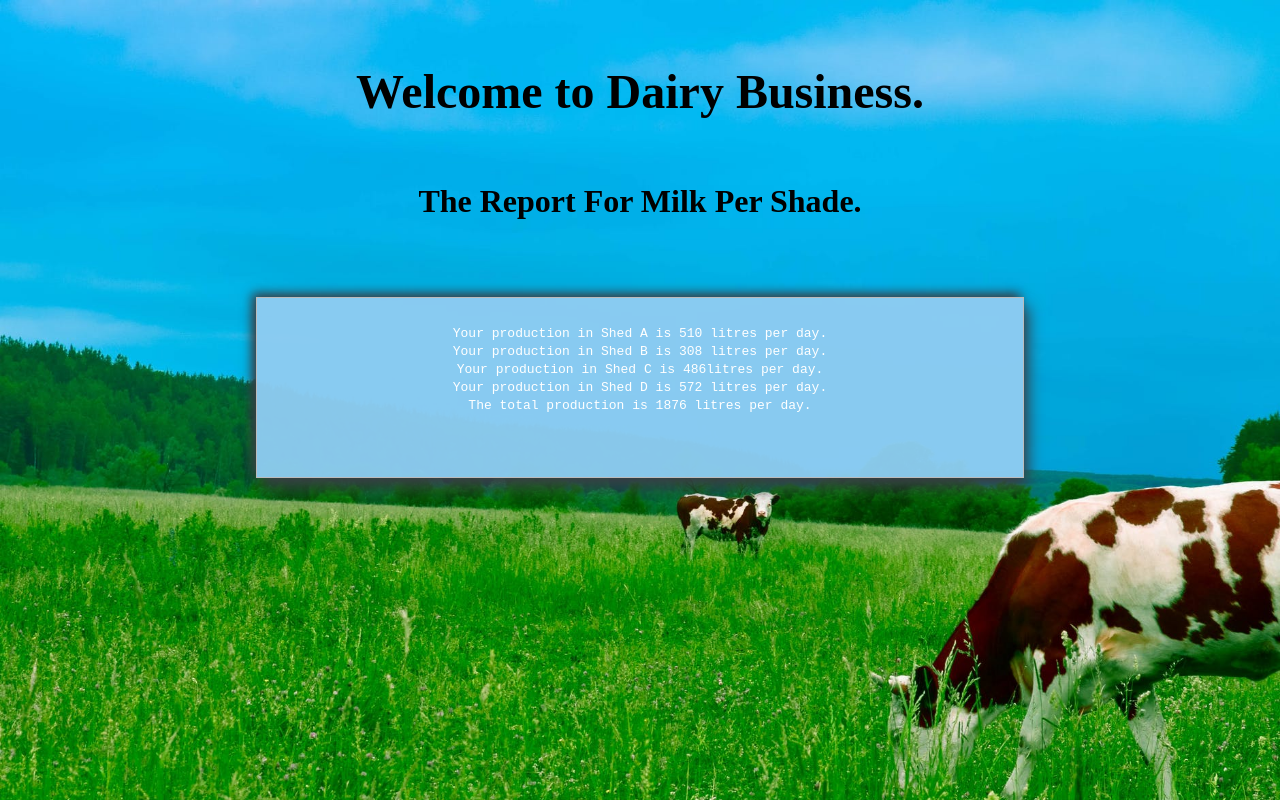
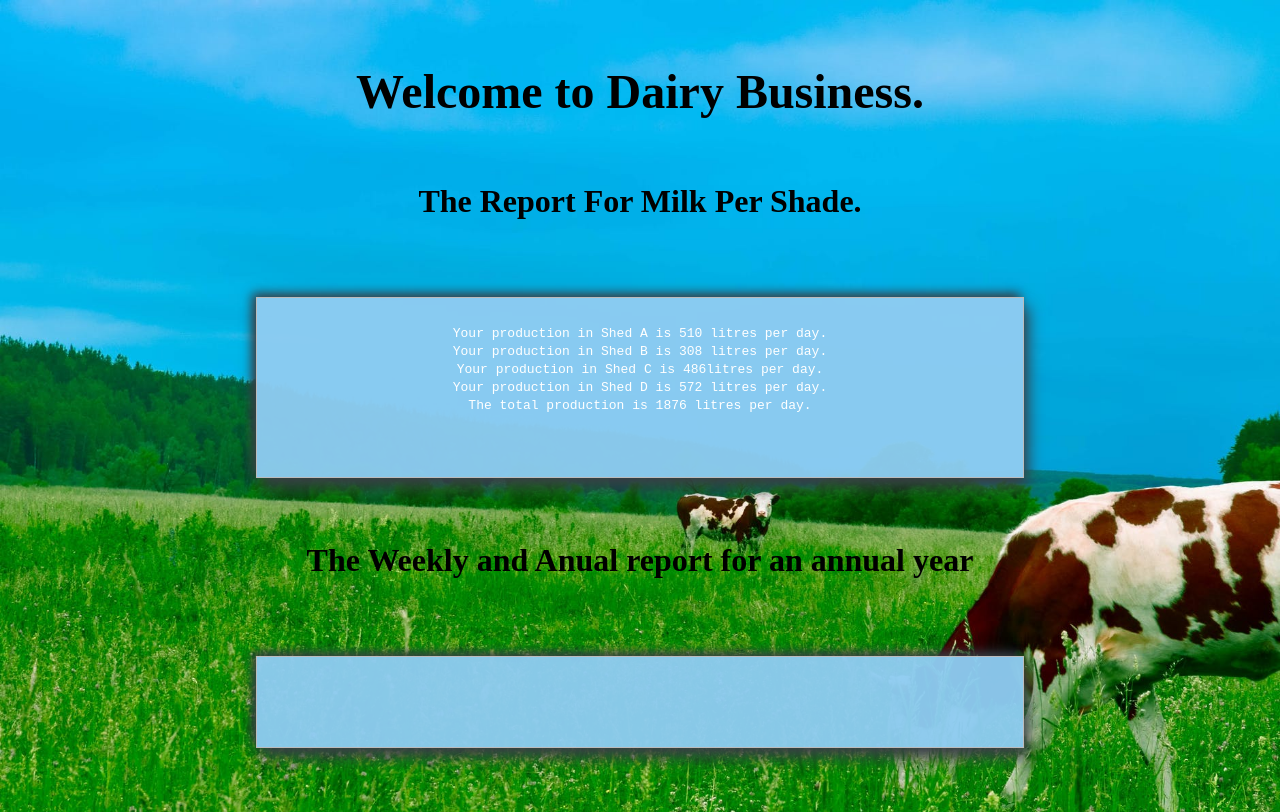
Before and after one commit to Awadh-Awadh/dairy_business, a plain HTML site: page index.html in a window 1280 px wide. Drawn offline with Linux system fonts and the light colour scheme.

Commit message:
add the weekly and annual report

```diff
--- a/index.html
+++ b/index.html
@@ -23,7 +23,16 @@
       </div>
       </div>
     </section>
+    <section>
+      <h3>The Weekly and Anual report for an annual year</h3>
+      <div class="container">
+        <div class="milkoutput">
+          <code id="weekanual"></code>
+        </div>
+      </div>
+    </section>
   </main>
-  <script src="index.js"></script>
+  <script src="index.js">
+  </script>
 </body>
 </html>
```
